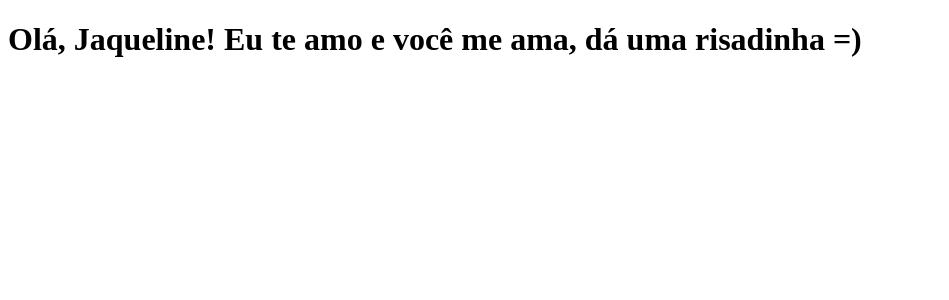
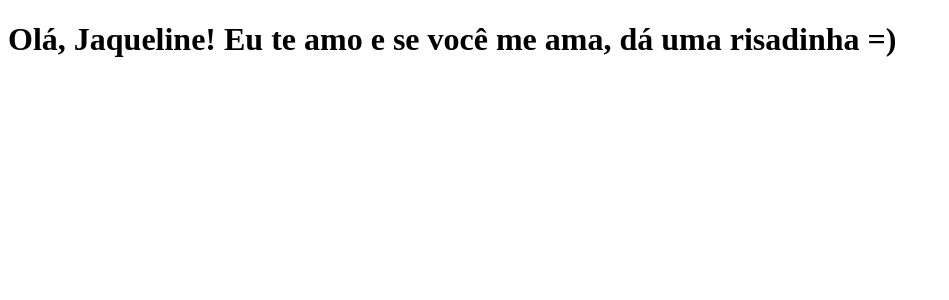
Before and after one commit to cunegundes/clone-tabnews, a Next.js app: page / in a window 1280 px wide. Shown: the top 300 px of the page, without its empty margins (0-949 px from the left). Built offline with nearby package versions, Linux system fonts and the light colour scheme.

Commit message:
Modificando página

```diff
--- a/pages/index.js
+++ b/pages/index.js
@@ -1,4 +1,4 @@
 function Home() {
-    return <h1>Olá, Jaqueline! Eu te amo e você me ama, dá uma risadinha =)</h1>;
+    return <h1>Olá, Jaqueline! Eu te amo e se você me ama, dá uma risadinha =)</h1>;
 }
 export default Home;
```
